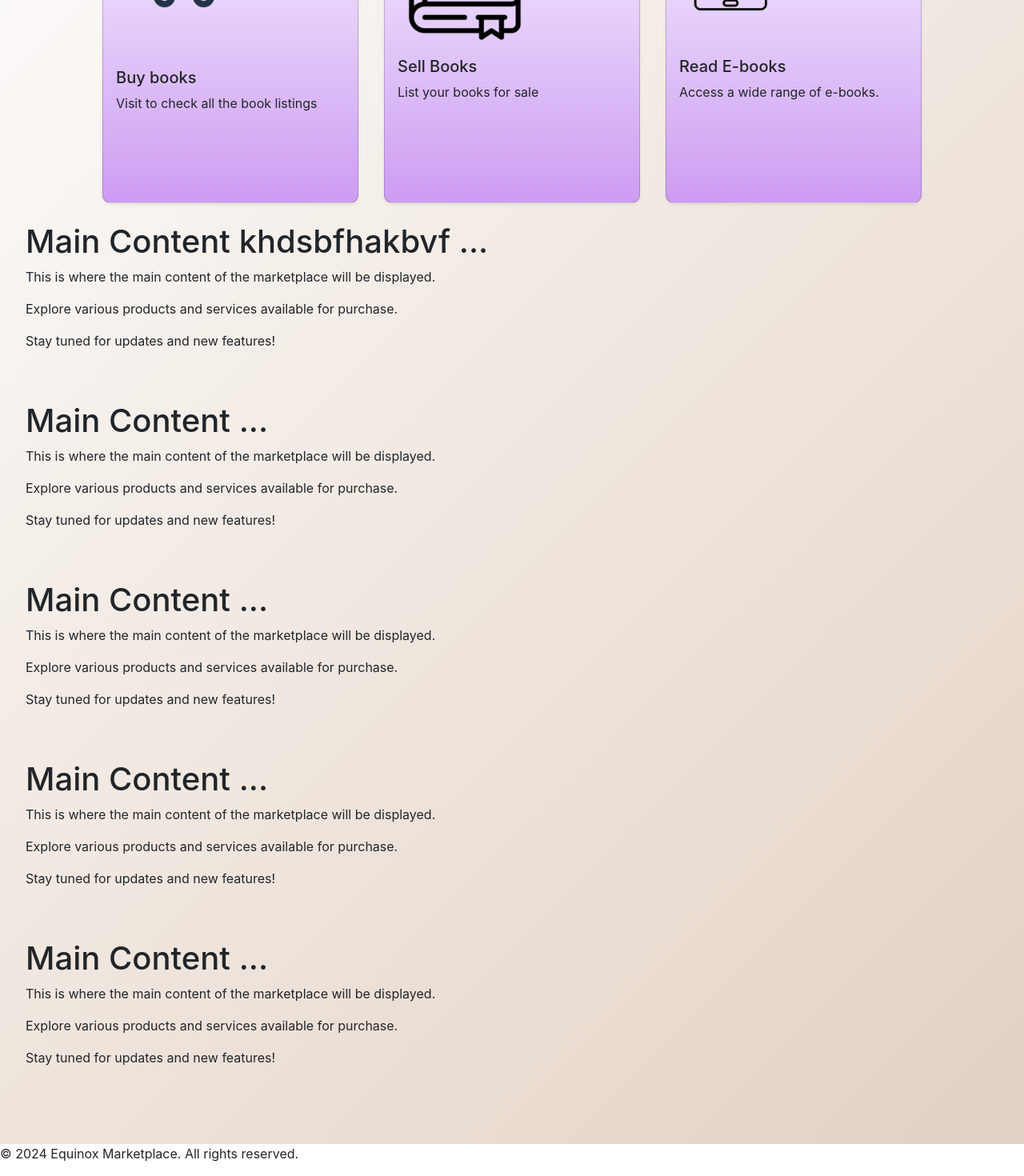
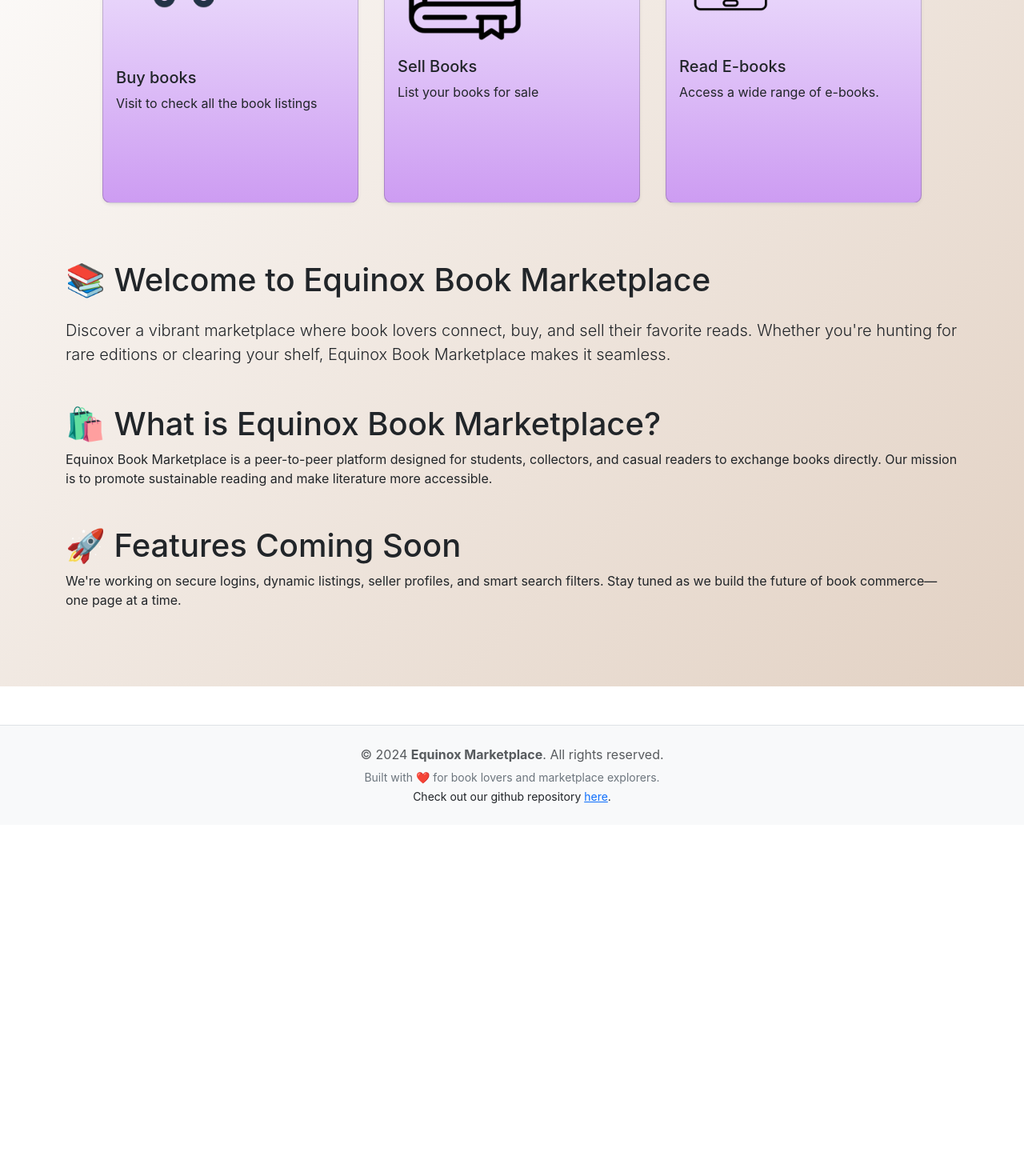
Before and after one commit to MOSTWANTEDmw97/Projects, a React (Create React App) app in the folder equinox-marketplace/: page / in a window 1280 px wide. Shown: the part 242-1712 px from the top of the page at 80% size. After the commit the page ends 1273 px from the top, so only its background shows below. Built offline with nearby package versions, Linux system fonts and the light colour scheme.

Commit message:
Enhance UI components and improve user experience with updated styles and layouts for Login, Logout, Marketplace, Profile, and Register pages; add new MainContent section with descriptive content.

```diff
--- a/equinox-marketplace/src/App.jsx
+++ b/equinox-marketplace/src/App.jsx
@@ -30,11 +30,18 @@ function App() {
           <Route path="/Logout" element={<Logout />} />
         </Routes>
 
-        <div>
-          <footer>
-            <p>&copy; 2024 Equinox Marketplace. All rights reserved.</p>
-          </footer>
-        </div>
+
+
+
+
+        <div className="bg-light border-top mt-5">
+  <footer className="container py-4 text-center">
+    <p className="mb-1 text-muted">&copy; 2024 <strong>Equinox Marketplace</strong>. All rights reserved.</p>
+    <small className="text-secondary">Built with ❤️ for book lovers and marketplace explorers.</small>
+    <br />
+    <small>Check out our github repository <a href="https://github.com/MOSTWANTEDmw97/Projects" target="_blank" rel="noopener noreferrer">here</a>.</small>
+  </footer>
+  </div>
 
       </div>
     </Router>
--- a/equinox-marketplace/src/Login.jsx
+++ b/equinox-marketplace/src/Login.jsx
@@ -1,24 +1,35 @@
-import Card from "./Card"
+import MainStyle from './Styles/MainStyle.module.scss';
 
 export default function Login() {
     return (
-    <div>
-      <form>
-        <div class="form-group">
+    <div className={MainStyle.mainContent}>
+    <div className={`card d-flex flex-column justify-content-between `} style={{ padding: '20px', maxWidth: '400px', margin: '20px auto' } }>
+      <form >
+        <div className={`form-group `}>
+            <h3>Login to Your Account</h3>
+            <br />
+            <label for="exampleInputEmail1">User Name</label>
+            <input type="name" className={`form-control`} id="exampleInputEmail1" aria-describedby="emailHelp" placeholder="Enter username" />
             <label for="exampleInputEmail1">Email address</label>
-            <input type="email" class="form-control" id="exampleInputEmail1" aria-describedby="emailHelp" placeholder="Enter email" />
-            <small id="emailHelp" class="form-text text-muted">We'll never share your email with anyone else.</small>
+            <input type="email" className={`form-control`} id="exampleInputEmail1" aria-describedby="emailHelp" placeholder="Enter email" />
+            <small id="emailHelp" className={`form-text text-muted`}>We'll never share your email with anyone else.</small>
+
+
         </div>
-        <div class="form-group">
+        <div className={`form-group`}>
+          <br />
           <label for="exampleInputPassword1">Password</label>
-          <input type="password" class="form-control" id="exampleInputPassword1" placeholder="Password" />
+          <input type="password" className={`form-control`} id="exampleInputPassword1" placeholder="Password" />
+          <br />
         </div>
-        <div class="form-check">
-          <input type="checkbox" class="form-check-input" id="exampleCheck1" />
-          <label class="form-check-label" for="exampleCheck1">Check me out</label>
+        <div className={`form-check`}>
+          <input type="checkbox" className={`form-check-input`} id="exampleCheck1" />
+          <label className={`form-check-label`} for="exampleCheck1">Remember me</label>
         </div>
-        <button type="submit" class="btn btn-primary">Submit</button>
+        <br />
+        <button type="submit" className={`btn btn-primary`}>Submit</button>
       </form>
+    </div>
     </div>
   );
 
--- a/equinox-marketplace/src/Logout.jsx
+++ b/equinox-marketplace/src/Logout.jsx
@@ -1,6 +1,7 @@
+import MainStyle from './Styles/MainStyle.module.scss';
 export default function Logout() {
   return (
-    <div>
+    <div className={MainStyle.mainContent}>
       <h1>Logout</h1>
       <p>You have been logged out.</p>
     </div>
--- a/equinox-marketplace/src/MarketplacePage.jsx
+++ b/equinox-marketplace/src/MarketplacePage.jsx
@@ -1,7 +1,74 @@
-export default function Profile() {
+import MainStyle from './Styles/MainStyle.module.scss';
+
+export default function MarketplacePage() {
   return (
-    <div>
-      <p>Welcome to your Marketplace page!</p>
+    <div className={MainStyle.mainContent}>
+     <div className="container py-5">
+      {/* Header */}
+      <div className="text-center mb-5">
+        <h2 className="fw-bold">Marketplace Preview</h2>
+      </div>
+
+      {/* Horizontal Cards */}
+      <div className="row mb-5">
+        {[
+          { title: 'Buy Books', desc: 'Buy Brand new books from trusted sellers' },
+          { title: 'Buy used Books', desc: 'Buy gently used books at affordable prices' },
+          { title: 'Sell Books', desc: 'Sell your old books' },
+        ].map((item, idx) => (
+          <div className="col-md-4 mb-4" key={`horizontal-${idx}`}>
+            <div className="card shadow-sm h-100">
+              <div className="card-body">
+                <h5 className="card-title">{item.title}</h5>
+                <p className="card-text text-muted">{item.desc}</p>
+                <p className="fw-semibold">{item.price}</p>
+              </div>
+            </div>
+          </div>
+        ))}
+      </div>
+
+      {/* Vertical Content */}
+      <div className="row">
+        <div className="col-md-6 mx-auto">
+          <div className="card shadow-sm">
+            <div className="card-body">
+              <h4 className="card-title">Featured Seller</h4>
+              <p className="text-muted">
+                Meet <strong>The Indian cultural Bookstore</strong>, a top-rated seller known for a wide selection of books and excellent customer service.
+              </p>
+              <ul className="list-unstyled">
+                <li>🌟 4.9/5 rating</li>
+                <li>📦 Ships within 2 days</li>
+                <li>🛍️ Over 500 items sold</li>
+              </ul>
+              <button className="btn btn-outline-primary mt-3">View Profile</button>
+            </div>
+          </div>
+        </div>
+      </div>
+
+      <div className="row">
+        <div className="col-md-6 mx-auto">
+          <div className="card shadow-sm">
+            <div className="card-body">
+              <h4 className="card-title">Featured Seller</h4>
+              <p className="text-muted">
+                Meet <strong>Oxford Book House</strong>, a top-rated seller known for a wide selection of books and excellent customer service.
+              </p>
+              <ul className="list-unstyled">
+                <li>🌟 4.9/5 rating</li>
+                <li>📦 Ships within 2 days</li>
+                <li>🛍️ Over 500 items sold</li>
+              </ul>
+              <button className="btn btn-outline-primary mt-3">View Profile</button>
+            </div>
+          </div>
+        </div>
+      </div>
     </div>
+    </div>
+
+
   );
-}
+};
--- a/equinox-marketplace/src/Profile.jsx
+++ b/equinox-marketplace/src/Profile.jsx
@@ -1,6 +1,8 @@
+import MainStyle from './Styles/MainStyle.module.scss';
+
 export default function Profile() {
   return (
-    <div>
+    <div className={MainStyle.mainContent}>
       <h2>User Profile</h2>
       <p>Welcome to your profile page!</p>
     </div>
--- a/equinox-marketplace/src/Register.jsx
+++ b/equinox-marketplace/src/Register.jsx
@@ -1,8 +1,37 @@
+import MainStyle from './Styles/MainStyle.module.scss';
 export default function Register() {
     return (
-    <div>
-      <h2>User Profile</h2>
-      <p>Welcome to your profile page!</p>
+    <div className={MainStyle.mainContent}>
+    <div className={`card d-flex flex-column justify-content-between`} style={{ padding: '20px', maxWidth: '400px', margin: '20px auto' }}>
+      <form >
+        <div className={`form-group `}>
+            <h3>Create Account</h3>
+            <label for="exampleInputEmail1">User Name</label>
+            <input type="name" className={`form-control`} id="exampleInputEmail1" aria-describedby="emailHelp" placeholder="Enter username" />
+            <label for="exampleInputEmail1">Email address</label>
+            <input type="email" className={`form-control`} id="exampleInputEmail1" aria-describedby="emailHelp" placeholder="Enter email" />
+            <small id="emailHelp" className={`form-text text-muted`}>We'll never share your email with anyone else.</small>
+
+
+        </div>
+        <div className={`form-group`}>
+          <br />
+          <label for="exampleInputPassword1">Password</label>
+          <input type="password" className={`form-control`} id="exampleInputPassword1" placeholder="Password" />
+          <label for="exampleInputPassword1">Confirm Password</label>
+          <input type="password" className={`form-control`} id="exampleInputPassword1" placeholder="Password" />
+          <br />
+        </div>
+        <div className={`form-check`}>
+          <input type="checkbox" className={`form-check-input`} id="exampleCheck1" />
+          <label className={`form-check-label`} for="exampleCheck1">Remember me</label>
+        </div>
+        <br />
+        <button type="submit" className={`btn btn-primary`}>Submit</button>
+      </form>
+
+
+    </div>
     </div>
   );
 
--- a/equinox-marketplace/src/mainContent.jsx
+++ b/equinox-marketplace/src/mainContent.jsx
@@ -33,42 +33,29 @@ export default function MainContent() {
           />
         </div>
       </div>
+      <div className="container py-5">
+      <h1 className="mb-4">📚 Welcome to Equinox Book Marketplace</h1>
+      <p className="lead">
+        Discover a vibrant marketplace where book lovers connect, buy, and sell their favorite reads. Whether you're hunting for rare editions or clearing your shelf, Equinox Book Marketplace makes it seamless.
+      </p>
+
+      <h1 className="mt-5">🛍️ What is Equinox Book Marketplace?</h1>
+      <p>
+        Equinox Book Marketplace is a peer-to-peer platform designed for students, collectors, and casual readers to exchange books directly. Our mission is to promote sustainable reading and make literature more accessible.
+      </p>
+
+      <h1 className="mt-5">🚀 Features Coming Soon</h1>
+      <p>
+        We're working on secure logins, dynamic listings, seller profiles, and smart search filters. Stay tuned as we build the future of book commerce—one page at a time.
+      </p>
+    </div>
 
 
 
 
 
 
-        <h1>Main Content khdsbfhakbvf ...</h1>
-        <p>This is where the main content of the marketplace will be displayed.</p>
-        <p>Explore various products and services available for purchase.</p>
-        <p>Stay tuned for updates and new features!</p>
-        <br />
-        <br />
-        <h1>Main Content ...</h1>
-        <p>This is where the main content of the marketplace will be displayed.</p>
-        <p>Explore various products and services available for purchase.</p>
-        <p>Stay tuned for updates and new features!</p>
-        <br />
-        <br />
-        <h1>Main Content ...</h1>
-        <p>This is where the main content of the marketplace will be displayed.</p>
-        <p>Explore various products and services available for purchase.</p>
-        <p>Stay tuned for updates and new features!</p>
-        <br />
-        <br />
-        <h1>Main Content ...</h1>
-        <p>This is where the main content of the marketplace will be displayed.</p>
-        <p>Explore various products and services available for purchase.</p>
-        <p>Stay tuned for updates and new features!</p>
-        <br />
-        <br />
-        <h1>Main Content ...</h1>
-        <p>This is where the main content of the marketplace will be displayed.</p>
-        <p>Explore various products and services available for purchase.</p>
-        <p>Stay tuned for updates and new features!</p>
-        <br />
-        <br />
+
       </div>
 
     </main>
```
Also changed, not shown: equinox-marketplace/src/Styles/ProfileStyle.modules.scss (added, +15 -0 lines).
